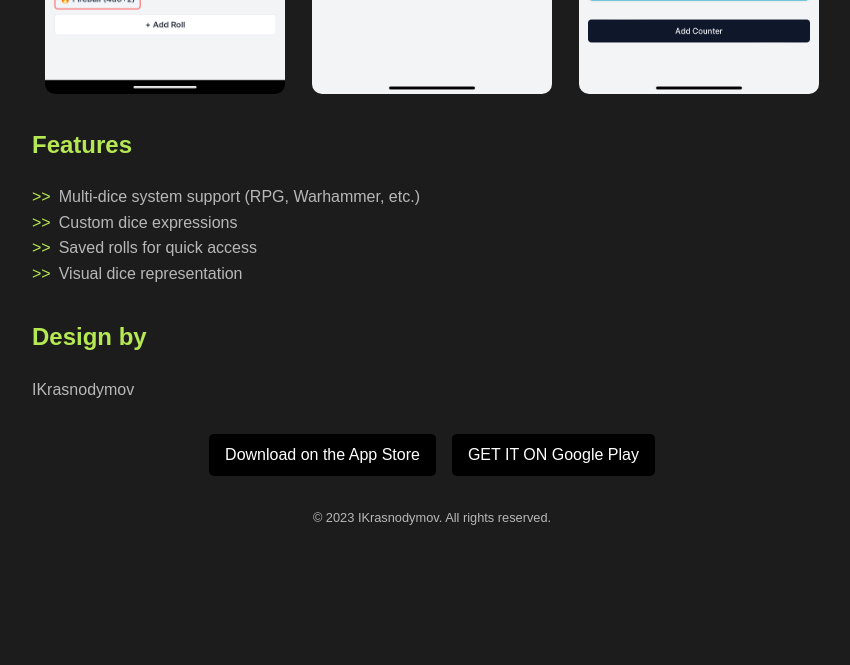
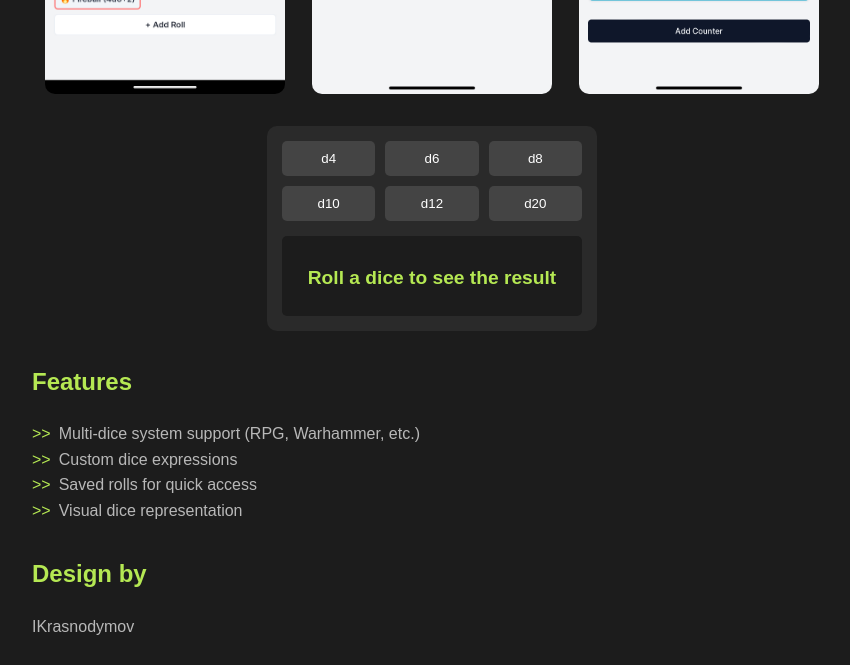
Before and after one commit to IKrasnodymov/dicer-web, a plain HTML site: page index.html in a window 1280 px wide. Shown: the part 750-1415 px from the top of the page, without its empty margins (208-1058 px from the left). Before the commit the page ends 1311 px from the top, so only its background shows below. Drawn offline with Linux system fonts and the light colour scheme.

Commit message:
stores and dice demo added
- Replace text links with App Store and Google Play badge images
- Add roll history and current roll display to dice rolling demo

```diff
--- a/css/styles.css
+++ b/css/styles.css
@@ -73,16 +73,23 @@ h1 {
 .app-links {
     display: flex;
     justify-content: center;
-    gap: 1rem;
+    gap: 20px;
+    margin-top: 2rem;
     margin-bottom: 2rem;
 }
 
-.app-store-link, .play-store-link {
-    background-color: #000;
-    color: #fff;
-    padding: 0.5rem 1rem;
-    border-radius: 5px;
-    text-decoration: none;
+.store-link {
+    display: inline-block;
+    transition: transform 0.3s ease;
+}
+
+.store-link:hover {
+    transform: scale(1.05);
+}
+
+.store-badge {
+    height: 50px; /* Adjust this value based on the actual size of your images */
+    width: auto;
 }
 
 footer {
@@ -98,3 +105,74 @@ a {
 a:hover {
     text-decoration: underline;
 }
+
+.app-demo {
+    margin: 2rem 0;
+}
+
+.dice-roller {
+    background-color: #2a2a2a;
+    border-radius: 10px;
+    padding: 15px;
+    max-width: 300px;
+    margin: 0 auto;
+}
+
+.dice-selector {
+    display: grid;
+    grid-template-columns: repeat(3, 1fr);
+    gap: 10px;
+    margin-bottom: 15px;
+}
+
+.dice-btn {
+    background-color: #444;
+    color: #fff;
+    border: none;
+    padding: 10px;
+    border-radius: 5px;
+    cursor: pointer;
+    transition: background-color 0.3s;
+}
+
+.dice-btn:hover, .dice-btn.selected {
+    background-color: #b5e853;
+    color: #000;
+}
+
+#roll-results {
+    background-color: #1c1c1c;
+    color: #b5e853;
+    padding: 10px;
+    border-radius: 5px;
+    text-align: center;
+    font-size: 1.2rem;
+    min-height: 40px;
+    display: flex;
+    align-items: center;
+    justify-content: center;
+}
+
+#roll-results {
+    background-color: #1c1c1c;
+    color: #b5e853;
+    padding: 10px;
+    border-radius: 5px;
+    text-align: center;
+    font-size: 1.2rem;
+    min-height: 60px;
+    display: flex;
+    flex-direction: column;
+    align-items: center;
+    justify-content: center;
+}
+
+#roll-history {
+    font-size: 0.9rem;
+    color: #888;
+    margin-bottom: 5px;
+}
+
+#current-roll {
+    font-weight: bold;
+}
--- a/index.html
+++ b/index.html
@@ -23,6 +23,24 @@
             <img src="assets/images/2.png" alt="DIC3R Screenshot 2">
             <img src="assets/images/3.png" alt="DIC3R Screenshot 3">
         </section>
+
+        <section class="app-demo">
+            <div class="dice-roller">
+                <div class="dice-selector">
+                    <button class="dice-btn" data-dice="d4">d4</button>
+                    <button class="dice-btn" data-dice="d6">d6</button>
+                    <button class="dice-btn" data-dice="d8">d8</button>
+                    <button class="dice-btn" data-dice="d10">d10</button>
+                    <button class="dice-btn" data-dice="d12">d12</button>
+                    <button class="dice-btn" data-dice="d20">d20</button>
+                </div>
+                <div id="roll-results">
+                    <span id="roll-history"></span>
+                    <span id="current-roll">Roll a dice to see the result</span>
+                </div>
+            </div>
+        </section>
+
         <section class="features">
             <h2>Features</h2>
             <ul>
@@ -37,8 +55,12 @@
             <p>IKrasnodymov</p>
         </section>
         <section class="app-links">
-            <a href="#" class="app-store-link">Download on the App Store</a>
-            <a href="#" class="play-store-link">GET IT ON Google Play</a>
+            <a href="#" class="store-link">
+                <img src="assets/images/as.png" alt="Download on the App Store" class="store-badge">
+            </a>
+            <a href="#" class="store-link">
+                <img src="assets/images/gp.png" alt="Get it on Google Play" class="store-badge">
+            </a>
         </section>
     </main>
     <footer>
--- a/js/main.js
+++ b/js/main.js
@@ -1,5 +1,46 @@
 document.addEventListener('DOMContentLoaded', (event) => {
     console.log('DIC3R Web is loaded!');
+
+    // Dice rolling demo functionality
+    const diceButtons = document.querySelectorAll('.dice-btn');
+    const rollHistory = document.getElementById('roll-history');
+    const currentRoll = document.getElementById('current-roll');
+
+    let selectedDice = 'd6'; // Default selected dice
+    let rollResults = [];
+
+    diceButtons.forEach(button => {
+        button.addEventListener('click', () => {
+            diceButtons.forEach(btn => btn.classList.remove('selected'));
+            button.classList.add('selected');
+            selectedDice = button.dataset.dice;
+            rollDice();
+        });
+    });
+
+    function rollDice() {
+        const diceType = parseInt(selectedDice.slice(1));
+        const roll = Math.floor(Math.random() * diceType) + 1;
+
+        rollResults.push(`${selectedDice}: ${roll}`);
+        if (rollResults.length > 3) {
+            rollResults.shift();
+        }
+
+        updateRollDisplay();
+    }
+
+    function updateRollDisplay() {
+        rollHistory.textContent = rollResults.slice(0, -1).join(', ');
+        currentRoll.textContent = rollResults[rollResults.length - 1] || 'Roll a dice to see the result';
+
+        // Add a simple animation to the results
+        currentRoll.style.opacity = '0';
+        currentRoll.style.transition = 'opacity 0.3s ease-in-out';
+        setTimeout(() => {
+            currentRoll.style.opacity = '1';
+        }, 50);
+    }
 
     // Add a simple animation to the screenshots
     const screenshots = document.querySelectorAll('.app-screenshots img');
```
Also changed, not shown: assets/images/as.png (added), assets/images/gp.png (added), 2 other files.
